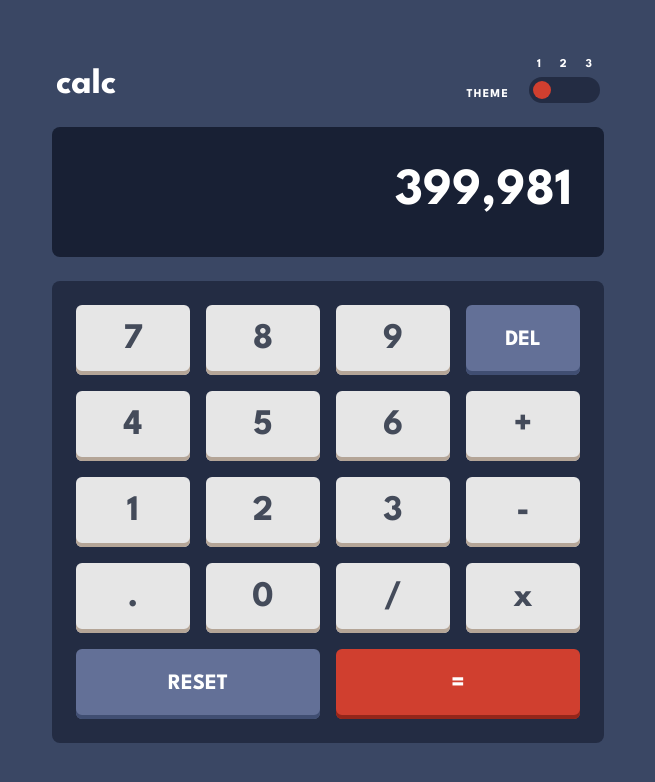
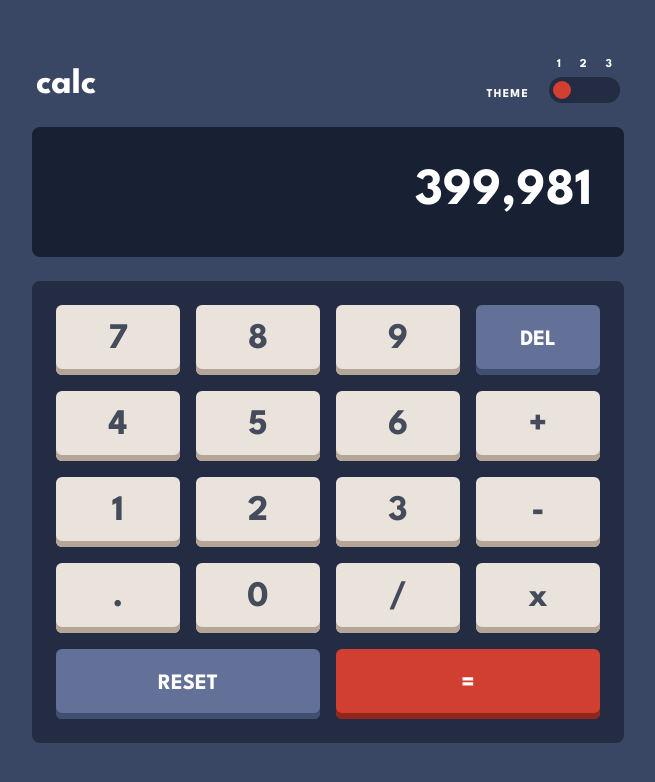
Before and after one commit to Sriya-cheruku/calculator-app, a React (Vite) app: page / in a window 1280 px wide. Shown: the top 782 px of the page, without its empty margins (312-967 px from the left). Built offline with nearby package versions, Linux system fonts and the light colour scheme.

Commit message:
Final polish: adjusted sizes, colors, and shadows to match design

```diff
--- a/src/App.jsx
+++ b/src/App.jsx
@@ -103,7 +103,7 @@ function CalculatorInner() {
   <div
     className={`min-h-screen ${styles.bg} transition-colors duration-300 flex items-center justify-center py-8`}
   >
-   <div className="w-full max-w-[600px] px-6">
+   <div className="w-full max-w-[640px] px-6">
       <Header />
       <Display value={current} />
       <Keypad onPress={handlePress} />
--- a/src/context/ThemeContext.jsx
+++ b/src/context/ThemeContext.jsx
@@ -10,11 +10,11 @@ const themes = {
     toggleBg: "bg-t1-toggleBg",
     keypadBg: "bg-t1-toggleBg",
     numKey:
-      "bg-t1-numBg text-t1-numText shadow-[inset_0_-4px_0_0] shadow-t1-numShadow hover:brightness-110",
+      "bg-t1-numBg text-t1-numText shadow-[inset_0_-6px_0_0] shadow-t1-numShadow hover:brightness-110",
     fnKey:
-      "bg-t1-keyBg text-t1-text shadow-[inset_0_-4px_0_0] shadow-t1-keyShadow hover:brightness-110",
+      "bg-t1-keyBg text-t1-text shadow-[inset_0_-6px_0_0] shadow-t1-keyShadow hover:brightness-110",
     accentKey:
-      "bg-t1-accent text-t1-text shadow-[inset_0_-4px_0_0] shadow-t1-accentShadow hover:brightness-110",
+      "bg-t1-accent text-t1-text shadow-[inset_0_-6px_0_0] shadow-t1-accentShadow hover:brightness-110",
     toggleThumb: "bg-t1-accent",
   },
   2: {
@@ -24,11 +24,11 @@ const themes = {
     toggleBg: "bg-t2-toggleBg",
     keypadBg: "bg-t2-toggleBg",
     numKey:
-      "bg-t2-numBg text-t2-numText shadow-[inset_0_-4px_0_0] shadow-t2-numShadow hover:brightness-105",
+      "bg-t2-numBg text-t2-numText shadow-[inset_0_-6px_0_0] shadow-t2-numShadow hover:brightness-105",
     fnKey:
-      "bg-t2-keyBg text-t2-text shadow-[inset_0_-4px_0_0] shadow-t2-keyShadow hover:brightness-110",
+      "bg-t2-keyBg text-t2-text shadow-[inset_0_-6px_0_0] shadow-t2-keyShadow hover:brightness-110",
     accentKey:
-      "bg-t2-accent text-t2-text shadow-[inset_0_-4px_0_0] shadow-t2-accentShadow hover:brightness-110",
+      "bg-t2-accent text-t2-text shadow-[inset_0_-6px_0_0] shadow-t2-accentShadow hover:brightness-110",
     toggleThumb: "bg-t2-accent",
   },
   3: {
@@ -38,11 +38,11 @@ const themes = {
     toggleBg: "bg-t3-toggleBg",
     keypadBg: "bg-t3-toggleBg",
     numKey:
-      "bg-t3-numBg text-t3-numText shadow-[inset_0_-4px_0_0] shadow-t3-numShadow hover:brightness-125",
+      "bg-t3-numBg text-t3-numText shadow-[inset_0_-6px_0_0] shadow-t3-numShadow hover:brightness-125",
     fnKey:
-      "bg-t3-keyBg text-t3-text shadow-[inset_0_-4px_0_0] shadow-t3-keyShadow hover:brightness-125",
+      "bg-t3-keyBg text-t3-text shadow-[inset_0_-6px_0_0] shadow-t3-keyShadow hover:brightness-125",
     accentKey:
-      "bg-t3-accent text-t3-equalsText shadow-[inset_0_-4px_0_0] shadow-t3-accentShadow hover:brightness-110",
+      "bg-t3-accent text-t3-equalsText shadow-[inset_0_-6px_0_0] shadow-t3-accentShadow hover:brightness-110",
     toggleThumb: "bg-t3-accent",
   },
 };
--- a/src/index.css
+++ b/src/index.css
@@ -13,7 +13,7 @@
   --color-t1-keyShadow: hsl(224, 28%, 35%);
   --color-t1-accent: hsl(6, 63%, 50%);
   --color-t1-accentShadow: hsl(6, 70%, 34%);
-  --color-t1-numBg: hsl(0, 0%, 90%);
+  --color-t1-numBg: hsl(30, 25%, 89%);
   --color-t1-numShadow: hsl(28, 16%, 65%);
   --color-t1-numText: hsl(221, 14%, 31%);
   --color-t1-text: hsl(0, 100%, 100%);
@@ -26,7 +26,7 @@
   --color-t2-keyShadow: hsl(185, 58%, 25%);
   --color-t2-accent: hsl(25, 98%, 40%);
   --color-t2-accentShadow: hsl(25, 99%, 27%);
-  --color-t2-numBg: hsl(0, 0%, 90%);
+--color-t2-numBg: hsl(45, 7%, 89%);
   --color-t2-numShadow: hsl(35, 11%, 61%);
   --color-t2-numText: hsl(60, 10%, 19%);
   --color-t2-text: hsl(0, 100%, 100%);
```
